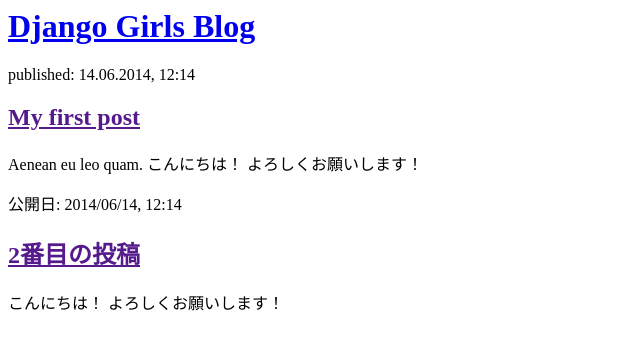
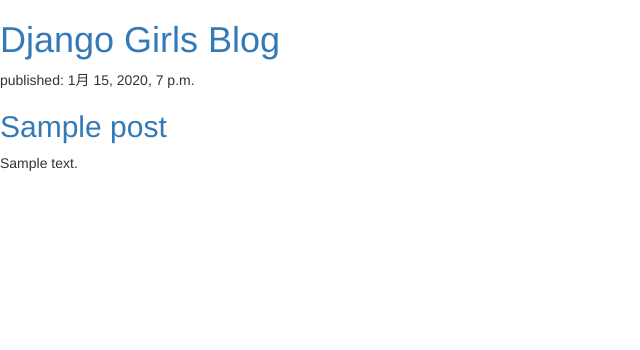
Before and after one commit to syly123/my-first-blog, a Django app: page / in a window 1280 px wide. Shown: the top 350 px of the page, without its empty margins (0-640 px from the left). Run offline with Django 3.2, Linux system fonts and the light colour scheme; tables that the repository leaves empty hold one stand-in row (values such as "Sample post"); some libraries are stand-ins or nearby versions.

Commit message:
Modified templates to display posts from database.

```diff
--- a/blog/models.py
+++ b/blog/models.py
@@ -4,6 +4,7 @@
 
 
 class Post(models.Model):
+    id = models.AutoField(primary_key=True)
     author = models.ForeignKey(settings.AUTH_USER_MODEL, on_delete=models.CASCADE)
     title = models.CharField(max_length=200)
     text = models.TextField()
--- a/blog/templates/blog/post_list.html
+++ b/blog/templates/blog/post_list.html
@@ -1,22 +1,20 @@
 <html>
     <head>
+        <link rel="stylesheet" href="//maxcdn.bootstrapcdn.com/bootstrap/3.2.0/css/bootstrap.min.css">
+        <link rel="stylesheet" href="//maxcdn.bootstrapcdn.com/bootstrap/3.2.0/css/bootstrap-theme.min.css">
         <title>Django Girls blog</title>
     </head>
+
     <body>
         <div>
             <h1><a href="/">Django Girls Blog</a></h1>
         </div>
 
-        <div>
-            <p>published: 14.06.2014, 12:14</p>
-            <h2><a href="">My first post</a></h2>
-            <p>Aenean eu leo quam. こんにちは！ よろしくお願いします！ </p>
-        </div>
-
-        <div>
-            <p>公開日: 2014/06/14, 12:14</p>
-            <h2><a href="">2番目の投稿</a></h2>
-            <p> こんにちは！ よろしくお願いします！ </p>
-        </div>
-    </body>
+    {% for post in posts %}
+    <div>
+        <p>published: {{ post.published_date }}</p>
+        <h2><a href="">{{ post.title }}</a></h2>
+        <p>{{ post.text|linebreaksbr }}</p>
+    </div>
+    {% endfor %}
 </html>
--- a/blog/views.py
+++ b/blog/views.py
@@ -1,5 +1,8 @@
 from django.shortcuts import render
+from .models import Post
+from django.utils import timezone
 
 def post_list(request):
-    return render(request, 'blog/post_list.html', {})
+    posts = Post.objects.filter(published_date__lte=timezone.now()).order_by('published_date')
+    return render(request, 'blog/post_list.html', {'posts': posts})
 # Create your views here.
```
